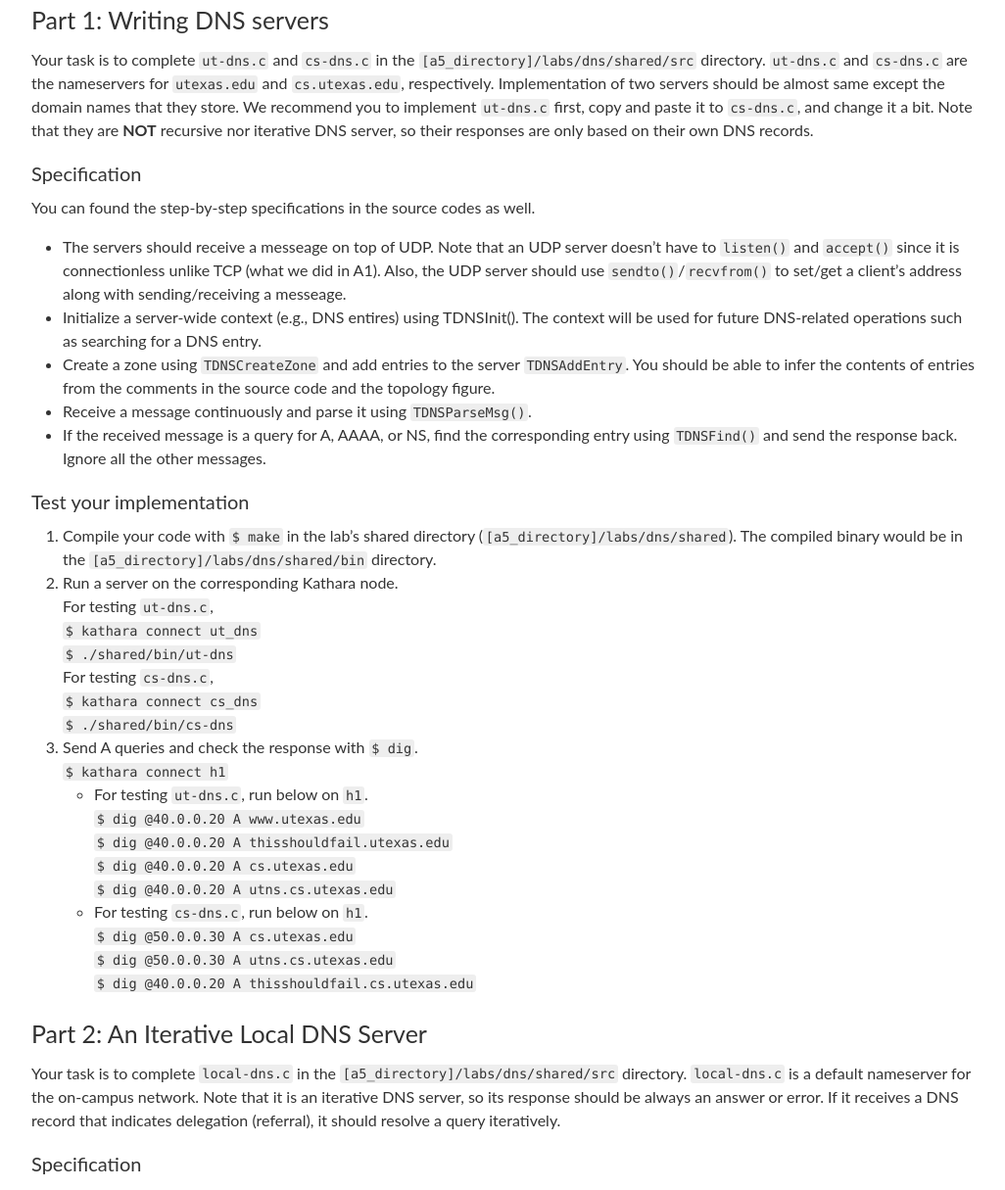
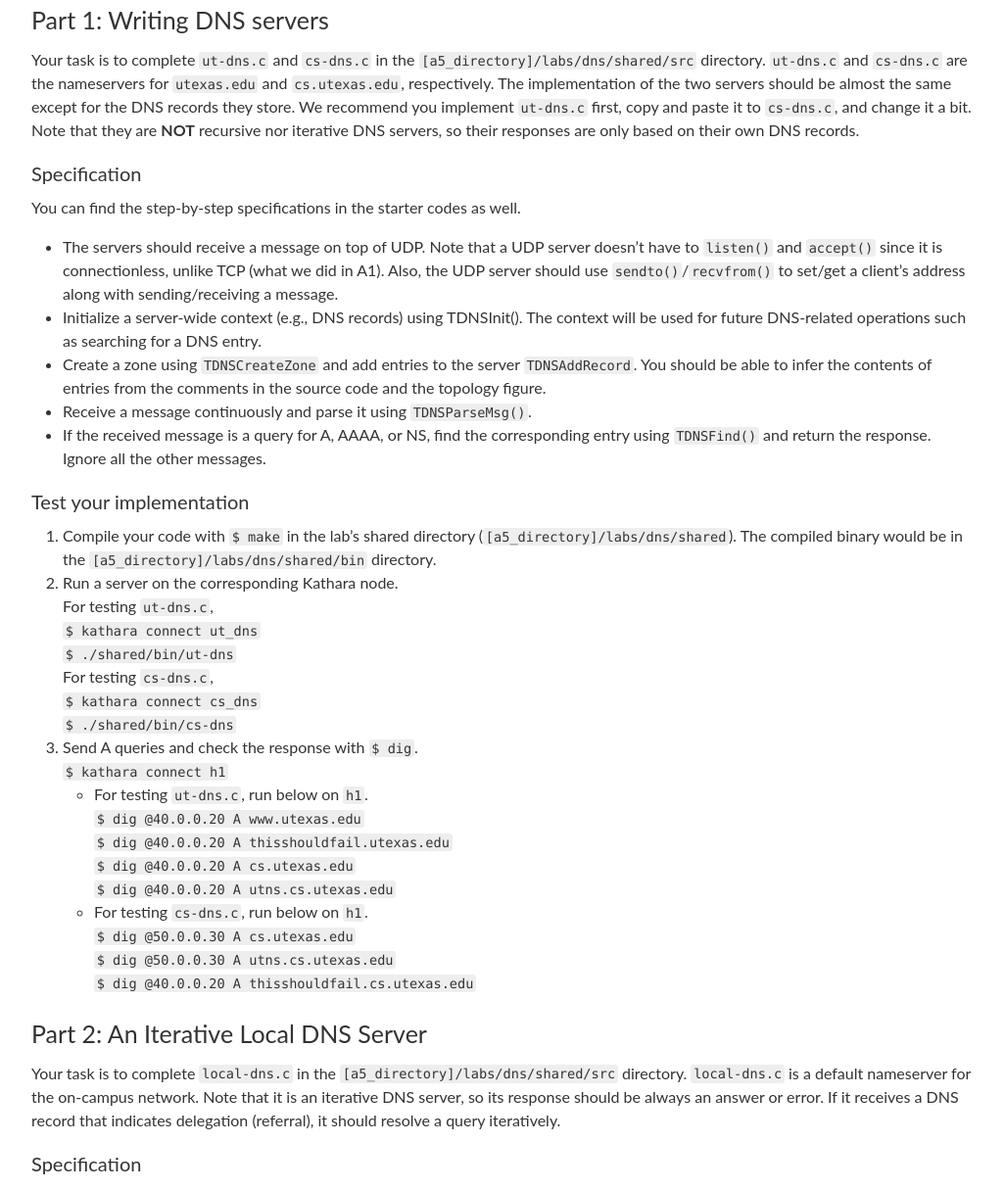
Before and after one commit to utcs356/sp25, a Jekyll site: the page built from _pages/5_dns.md, in a window 1280 px wide and 1400 px high, scrolled down 1044 px. Shown: the part 185-1400 px from the top of the window at 98% size, without its empty margins (126-1152 px from the left). Built offline with Jekyll 4.4.1, drawn with Linux system fonts in a browser that asks for light colours; nearby versions of some CDN libraries; comment, search, counter and statistics services are not loaded; some of the changed text lies outside the part shown.

Commit message:
Update 5_dns.md

```diff
--- a/_pages/5_dns.md
+++ b/_pages/5_dns.md
@@ -10,7 +10,7 @@ In this assignment, we recommend you use `cs356-base` or `cs356-p4` profile on C
 To get the skeleton code, create a **private** repository by clicking `Use this template> Create a repository` on the [GitHub repository](https://github.com/utcs356/assignment5.git).
 
 #### Overview
-In this assignment, you will implement DNS servers that enables a client to access nodes with domains instead of raw IP addresses. Your task is to complete implementation of DNS nameservers for the `utexas.edu` zone and `cs.utexas.edu` zone (Part 1) and a local DNS server that can handle the query iteratively (Part 2). We provide you a DNS library that does tedious jobs such as message parsing instead of you. Refer to the Appendix for more details on the library. For simplicity, you can assume that there are no other incoming queries than `A, AAAA, NS` queries.
+In this assignment, you will implement DNS servers that enable a client to access nodes with domains instead of raw IP addresses. Your task is to complete the implementation of DNS nameservers for the `utexas.edu` zone and `cs.utexas.edu` zone (Part 1) and a local DNS server that can handle the query iteratively (Part 2). We provide you with a DNS library that does tedious jobs such as message parsing on behalf of you. Refer to the Appendix for more details on the library. For simplicity, you can assume there are no incoming queries other than `A, AAAA, NS` queries.
 
 The overview for this assignment is depicted below.
 ![a5_overview]({{site.baseurl}}/assets/img/assignments/assignment5/A5_overview.png)
@@ -18,15 +18,15 @@ You will run this experiment on top of Kathara. The Kathara topology is depicted
 ![a5_topology]({{site.baseurl}}/assets/img/assignments/assignment5/A5_topology.png)
 
 ### Part 1: Writing DNS servers
-Your task is to complete `ut-dns.c` and `cs-dns.c` in the `[a5_directory]/labs/dns/shared/src` directory. `ut-dns.c` and `cs-dns.c` are the nameservers for `utexas.edu` and `cs.utexas.edu`, respectively. Implementation of two servers should be almost same except the domain names that they store. We recommend you to implement `ut-dns.c` first, copy and paste it to `cs-dns.c`, and change it a bit. Note that they are **NOT** recursive nor iterative DNS server, so their responses are only based on their own DNS records.
+Your task is to complete `ut-dns.c` and `cs-dns.c` in the `[a5_directory]/labs/dns/shared/src` directory. `ut-dns.c` and `cs-dns.c` are the nameservers for `utexas.edu` and `cs.utexas.edu`, respectively. The implementation of the two servers should be almost the same except for the DNS records they store. We recommend you implement `ut-dns.c` first, copy and paste it to `cs-dns.c`, and change it a bit. Note that they are **NOT** recursive nor iterative DNS servers, so their responses are only based on their own DNS records.
 
 #### Specification
-You can found the step-by-step specifications in the source codes as well.
-* The servers should receive a messeage on top of UDP. Note that an UDP server doesn't have to `listen()` and `accept()` since it is connectionless unlike TCP (what we did in A1). Also, the UDP server should use `sendto()`/`recvfrom()` to set/get a client's address along with sending/receiving a messeage.
-* Initialize a server-wide context (e.g., DNS entires) using TDNSInit(). The context will be used for future DNS-related operations such as searching for a DNS entry.
-* Create a zone using `TDNSCreateZone` and add entries to the server `TDNSAddEntry`. You should be able to infer the contents of entries from the comments in the source code and the topology figure.
+You can find the step-by-step specifications in the starter codes as well.
+* The servers should receive a message on top of UDP. Note that a UDP server doesn't have to `listen()` and `accept()` since it is connectionless, unlike TCP (what we did in A1). Also, the UDP server should use `sendto()`/`recvfrom()` to set/get a client's address along with sending/receiving a message.
+* Initialize a server-wide context (e.g., DNS records) using TDNSInit(). The context will be used for future DNS-related operations such as searching for a DNS entry.
+* Create a zone using `TDNSCreateZone` and add entries to the server `TDNSAddRecord`. You should be able to infer the contents of entries from the comments in the source code and the topology figure.
 * Receive a message continuously and parse it using `TDNSParseMsg()`.
-* If the received message is a query for A, AAAA, or NS, find the corresponding entry using `TDNSFind()` and send the response back. Ignore all the other messages.
+* If the received message is a query for A, AAAA, or NS, find the corresponding entry using `TDNSFind()` and return the response. Ignore all the other messages.
 
 #### Test your implementation
 1. Compile your code with `$ make` in the lab's shared directory (`[a5_directory]/labs/dns/shared`). The compiled binary would be in the `[a5_directory]/labs/dns/shared/bin` directory.
@@ -53,17 +53,17 @@ For testing `cs-dns.c`,
 Your task is to complete `local-dns.c` in the `[a5_directory]/labs/dns/shared/src` directory. `local-dns.c` is a default nameserver for the on-campus network. Note that it is an iterative DNS server, so its response should be always an answer or error. If it receives a DNS record that indicates delegation (referral), it should resolve a query iteratively.
 
 #### Specification
-You can found the step-by-step specifications in the source code as well.
-* The servers should receive a messeage on top of UDP.
-* Initialize a server-wide context (e.g., DNS entires) using TDNSInit(). The context will be used for future DNS-related operations such as searching for a DNS entry.
-* Create a zone using `TDNSCreateZone` and add entries to the server `TDNSAddEntry`. You should be able to infer the contents of entries from the comments in the source code and the topology figure.
+You can find the step-by-step specifications in the source code as well.
+* The servers should receive a message on top of UDP.
+* Initialize a server-wide context (e.g., DNS records) using TDNSInit(). The context will be used for future DNS-related operations such as searching for a DNS entry.
+* Create a zone using `TDNSCreateZone` and add entries to the server `TDNSAddRecord`. You should be able to infer the contents of entries from the comments in the source code and the topology figure.
 * Receive a message continuously and parse it using `TDNSParseMsg()`.
 * If the received message is a query for A, AAAA, or NS, find the corresponding entry using `TDNSFind()`. Ignore all the other messages.
     1. If the entry is found and the entry indicates delegation, send an iterative query to the corresponding nameserver. Note that the server should store a per-query context using `putAddrQID()` and `putNSQID()` for future response handling.
     2. If the entry is found and the entry doesn't indicate delegation, send a response back to the client.
-    3. If the entry is not found, send a response back to a client. (The error flag would be set by the library.)
+    3. If the entry is not found, send a response back to the client. (The library would set the error flag.)
 * If the received message is a response
-    1. and it is an authoritative response (i.e., final response), add the NS irmation to the response and send it to the original client. Delete a per-query context using `delAddrQID()` and `putNSQID()`. You can retrieve the NS and client address information for the response using `getNSbyQID()` and `getAddrbyQID()`. You can add the NS information to the response using `TDNSPutNStoMessage()`.
+    1. and it is an authoritative response (i.e., final response), add the NS information to the response and send it to the original client. Delete a per-query context using `delAddrQID()` and `putNSQID()`. You can retrieve the NS and client address information for the response using `getNSbyQID()` and `getAddrbyQID()`. You can add the NS information to the response using `TDNSPutNStoMessage()`.
     2. and it is a non-authoritative response (i.e., it indicates delegation), send an iterative query to the corresponding nameserver. You can extract the query from the response using `TDNSGetIterQuery()`. The server should update a per-query context using `putNSQID()`.
 
 ### Test your implementation
@@ -184,12 +184,12 @@ uint8_t TDNSFind (struct TDNSServerContext* context, struct TDNSParseResult *par
 /**************/
 
 /* Extracts a query from a parsed DNS message and stores it in serialized */
-/* Returns size of the serialized query in bytes. */
+/* Returns the size of the serialized query in bytes. */
 /* This is useful when you extract a query from a referral response. */
 ssize_t TDNSGetIterQuery(struct TDNSParseResult *parsed, char *serialized);
 
 /* Puts NS information to a DNS message */
-/* messeage will be updated and the updated length will be returned. */
+/* message will be updated, and the updated length will be returned. */
 /* This should be used when you get the final answer from a nameserver */
 /* to let a client know the trajectory. */
 uint64_t TDNSPutNStoMessage (char *message, uint64_t size, struct TDNSParseResult *parsed, const char* nsIP, const char* nsDomain);
```
Also changed, not shown: other parts of _pages/5_dns.md (+2 -2 lines).
